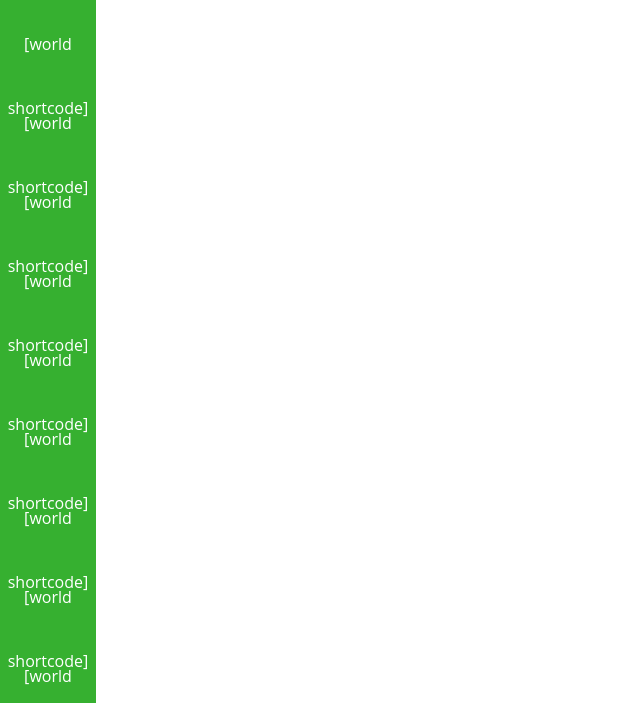
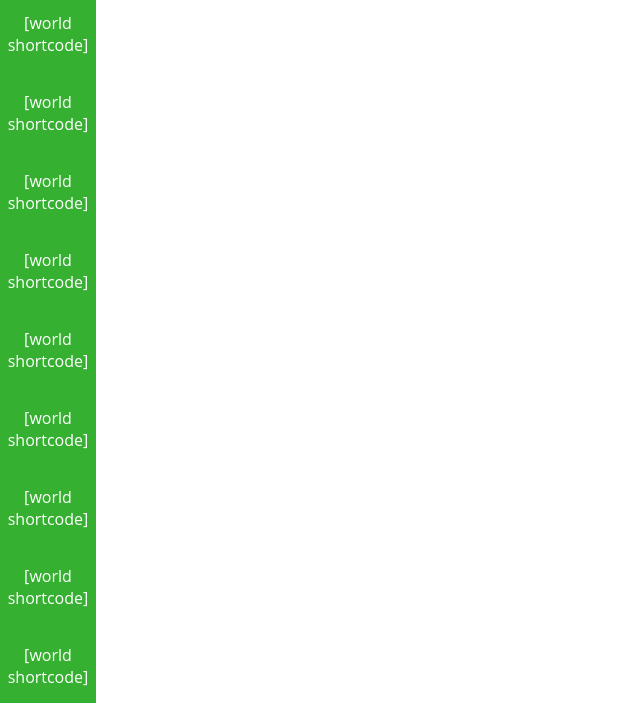
Before and after one commit to demosjarco/overviewer-configurator, an Electron app: page html/mainWindow.html in a window 1280 px wide. Shown: the part 97-800 px from the top of the page, without its empty margins (0-640 px from the left). Drawn offline with nearby package versions, Linux system fonts and the light colour scheme; a web font is replaced by a local one.

Commit message:
vertical align the whole block of text

```diff
--- a/css/main.less
+++ b/css/main.less
@@ -35,6 +35,8 @@ body {
 				}
 
 				span {
+					display: inline-block;
+					line-height: normal;
 				}
 			}
 		}
```
Also changed, not shown: css/main.css.
